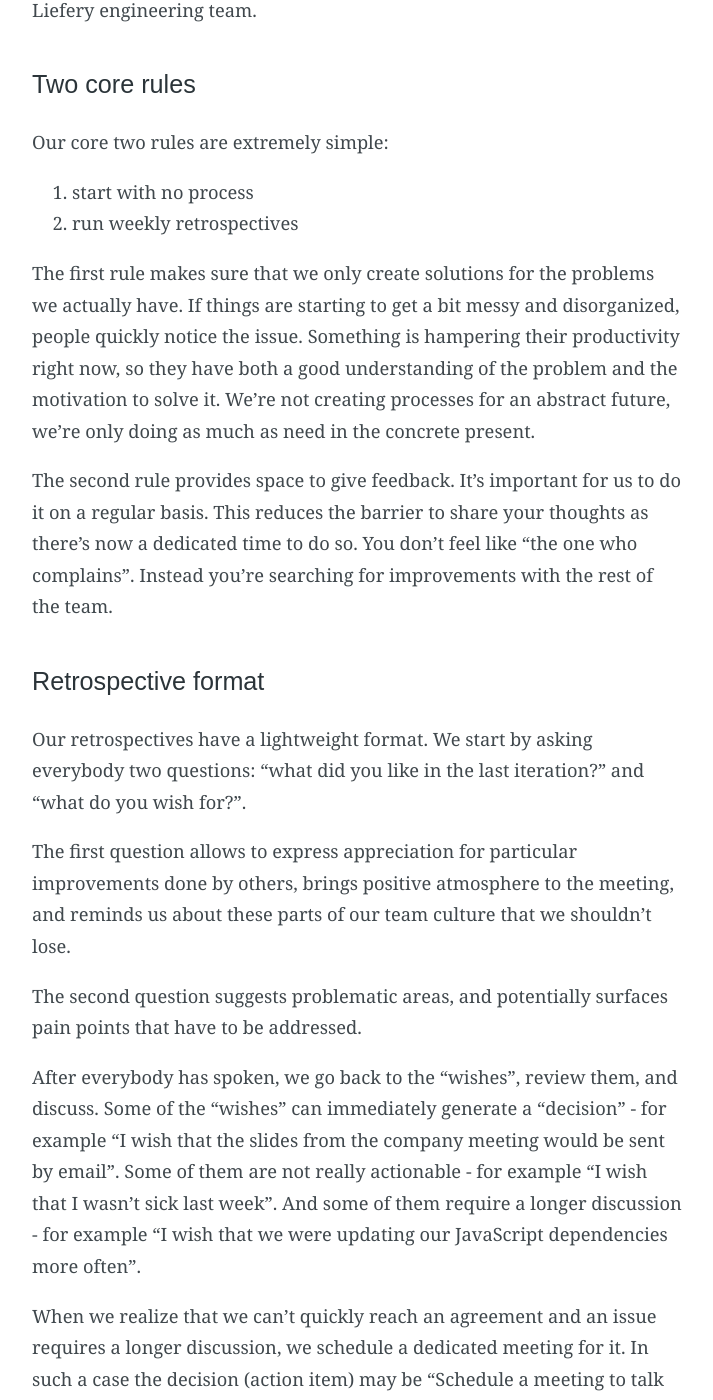
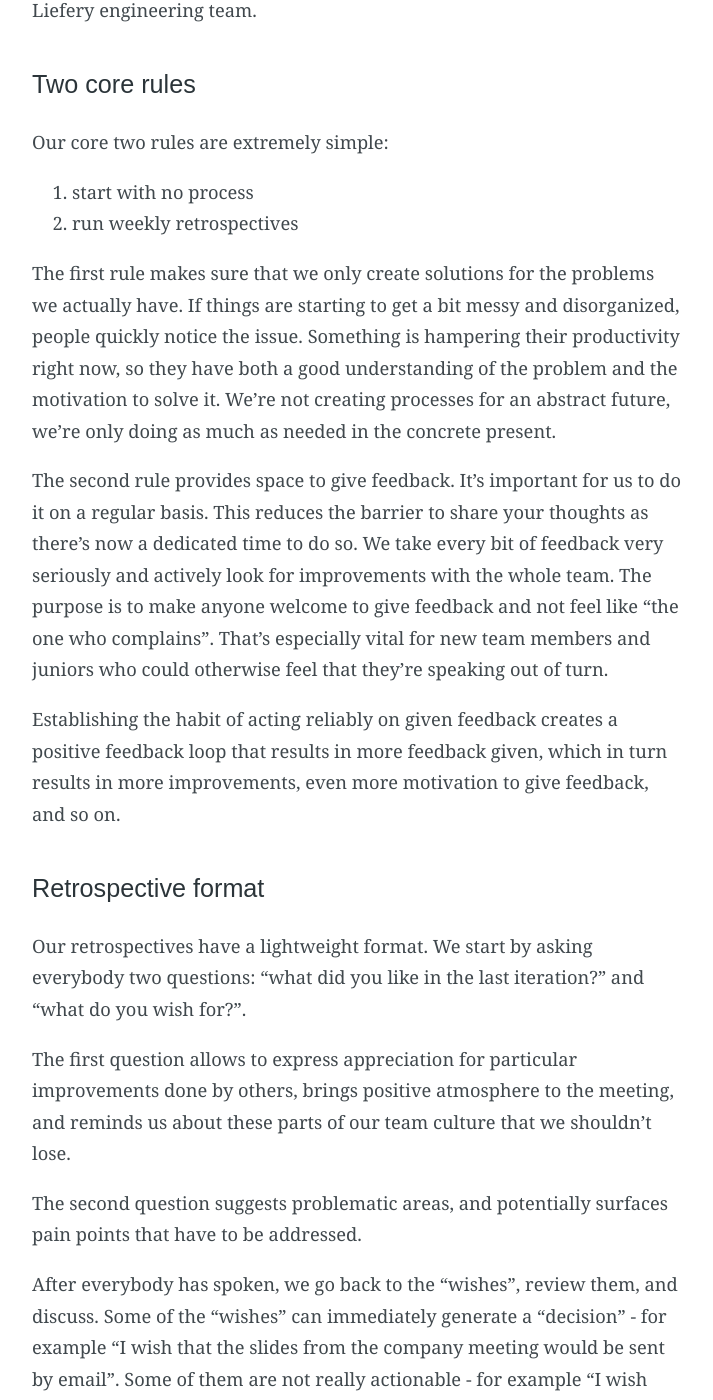
Before and after one commit to liefery-it-legacy/blog, a Jekyll site: the page built from _posts/2019-04-30-the-only-constant-is-change-scaling-our-processes-with-weekly-retrospectives.md, in a window 1280 px wide and 1400 px high, scrolled down 744 px. Shown: the whole window, without its empty margins (283-996 px from the left). Built offline with Jekyll 4.4.1, drawn with Linux system fonts in a browser that asks for light colours; some web fonts are replaced; comment, search, counter and statistics services are not loaded.

Commit message:
Rewrite benefits of regular retrospectives. Add juniors

```diff
--- a/_posts/2019-04-30-the-only-constant-is-change-scaling-our-processes-with-weekly-retrospectives.md
+++ b/_posts/2019-04-30-the-only-constant-is-change-scaling-our-processes-with-weekly-retrospectives.md
@@ -32,12 +32,19 @@ actually have. If things are starting to get a bit messy and disorganized,
 people quickly notice the issue. Something is hampering their productivity
 right now, so they have both a good understanding of the problem and the
 motivation to solve it. We're not creating processes for an abstract future,
-we're only doing as much as need in the concrete present.
+we're only doing as much as needed in the concrete present.
 
 The second rule provides space to give feedback. It's important for us to do it
 on a regular basis. This reduces the barrier to share your thoughts as there's
-now a dedicated time to do so. You don't feel like "the one who complains".
-Instead you're searching for improvements with the rest of the team.
+now a dedicated time to do so. We take every bit of feedback very seriously and
+actively look for improvements with the whole team. The purpose is to make
+anyone welcome to give feedback and not feel like "the one who complains".
+That's especially vital for new team members and juniors who could otherwise
+feel that they're speaking out of turn.
+
+Establishing the habit of acting reliably on given feedback creates a positive
+feedback loop that results in more feedback given, which in turn results in
+more improvements, even more motivation to give feedback, and so on.
 
 ### Retrospective format
 
```
